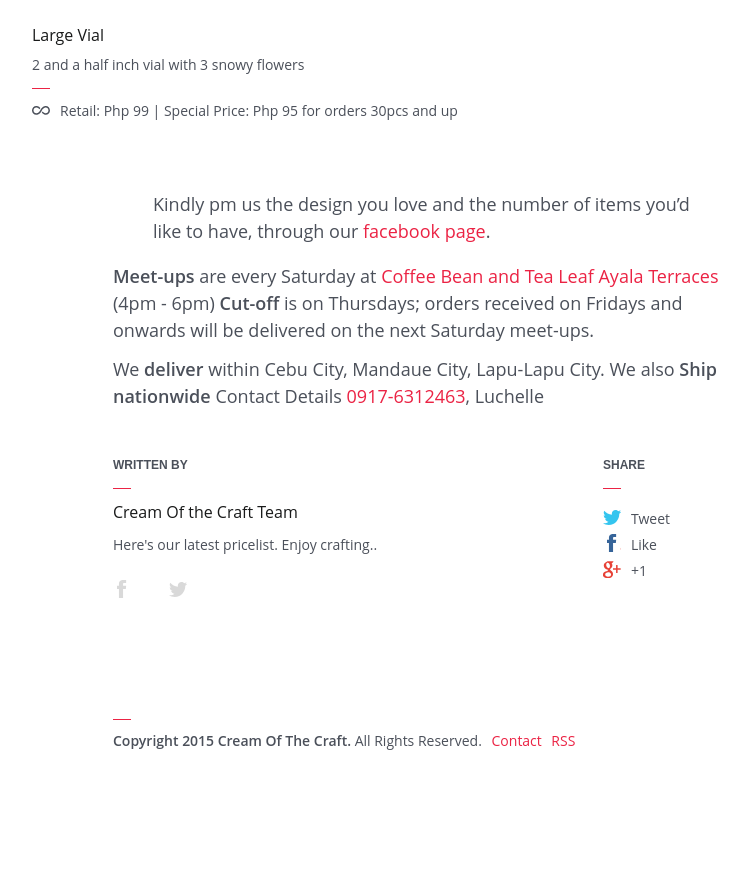
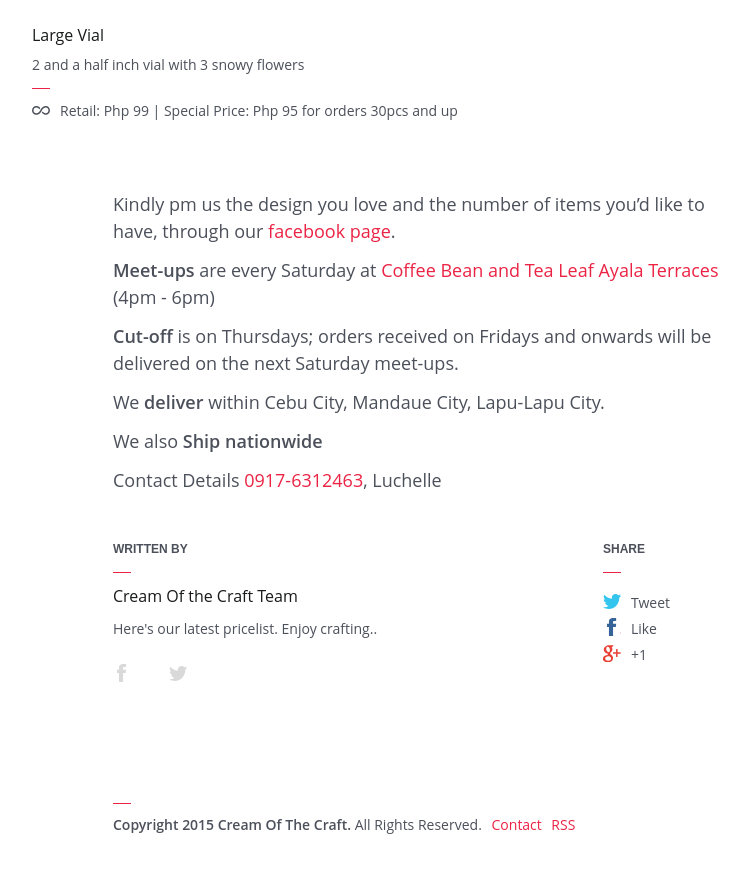
Before and after one commit to creamofthecraft/creamofthecraft.github.io, a Jekyll site: the page built from made-with-love.md, in a window 1280 px wide and 900 px high, scrolled down 9518 px. Shown: the top 873 px of the window, without its empty margins (210-959 px from the left). Built offline with Jekyll 4.4.1, drawn with Linux system fonts in a browser that asks for light colours; before the commit the page ends 10334 px from its top, so only the background shows below that.

Commit message:
added br

```diff
--- a/made-with-love.md
+++ b/made-with-love.md
@@ -47,13 +47,16 @@ twitter: 		"https://twitter.com/creamofthecraft"
 {% include price-list.html file="pl_ed/large-vial-3f.jpg" title="Large Vial" caption="2 and a half inch vial with 3 snowy flowers" price="Retail: Php 99 | Special Price: Php 95 for orders 30pcs and up" %}
 
 
->Kindly pm us the design you love and the number of items you'd like to have, through our [facebook page][fb].
+Kindly pm us the design you love and the number of items you'd like to have, through our [facebook page][fb].
 
 **Meet-ups** are every Saturday at [Coffee Bean and Tea Leaf Ayala Terraces][cbtl] (4pm - 6pm)
+
 **Cut-off** is on Thursdays; orders received on Fridays and onwards will be delivered on the next Saturday meet-ups.
 
 We **deliver** within Cebu City, Mandaue City, Lapu-Lapu City.
+
 We also **Ship nationwide**
+
 Contact Details [0917-6312463][phone], Luchelle
 
 [fb]: http://facebook.com/creamofthecraft
```
